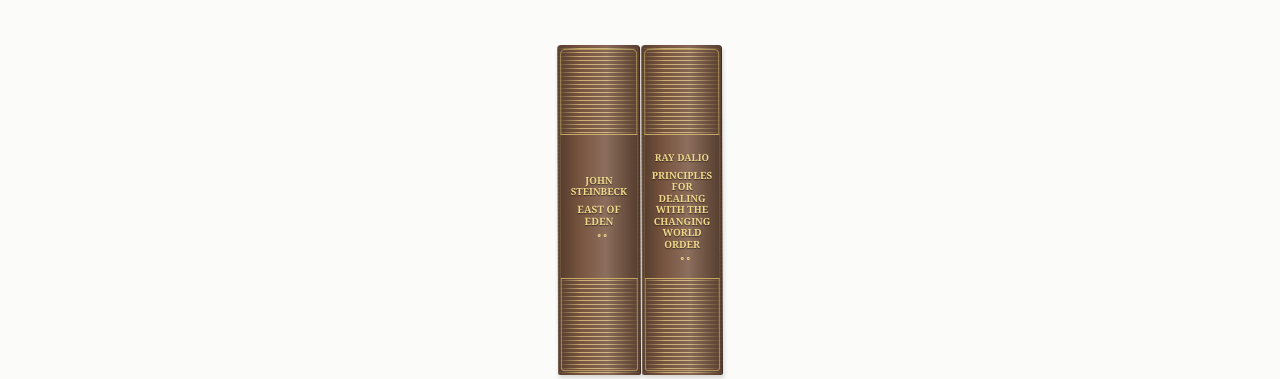
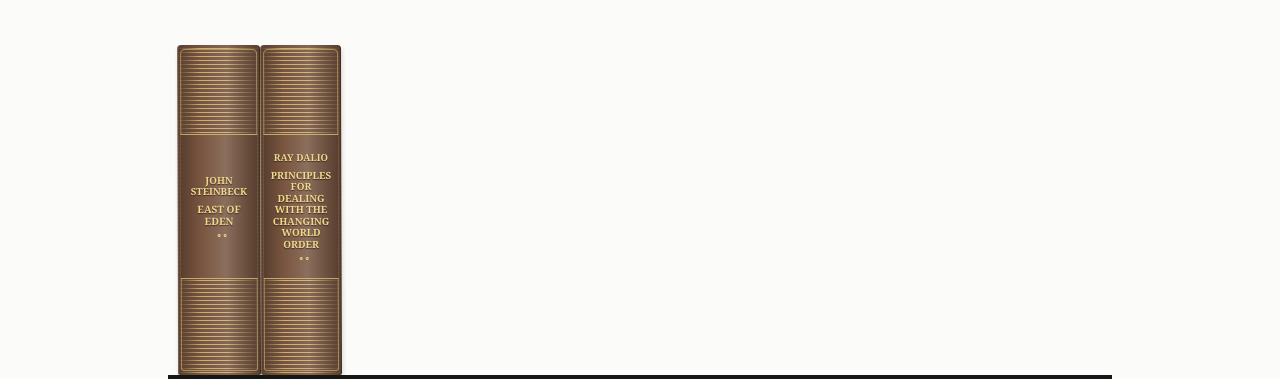
Before and after one commit to enitrat/blog, an Astro site: page /bookshelf in a window 1280 px wide. Shown: the part 421-800 px from the top of the page. Built offline with nearby package versions, Linux system fonts and the light colour scheme; Astro itself is replaced by a stand-in of ours; some packages are replaced by stand-ins of ours.

Commit message:
fix: pack bookshelf rows to available width

```diff
--- a/src/components/bookshelf/PleiadeShelf.astro
+++ b/src/components/bookshelf/PleiadeShelf.astro
@@ -9,14 +9,9 @@
 	href?: string;
 	size?: 'showcase' | 'extended';
 	pageRange: PageRange;
-	booksPerLevel?: number;
 }
 
-const { shelfBooks, label, href, size = 'showcase', pageRange, booksPerLevel = 10 } = Astro.props;
-
-const levels = Array.from({ length: Math.ceil(shelfBooks.length / booksPerLevel) }, (_, level) =>
-	shelfBooks.slice(level * booksPerLevel, (level + 1) * booksPerLevel),
-);
+const { shelfBooks, label, href, size = 'showcase', pageRange } = Astro.props;
 
 const tilts = [
 	...Array(3).fill(-0.16),
@@ -28,12 +23,9 @@
 
 
 <div class="pleiade-shelf__viewport" role="region" aria-label={label}>
-	<div class="pleiade-shelf__levels">
-		{levels.map((level, levelIndex) => (
-			<div class:list={['pleiade-shelf', { 'pleiade-shelf--compact': level.length < 6 }]}>
-				{level.map((book, index) => {
+	<div class:list={['pleiade-shelf', `pleiade-shelf--${size}`]}>
+		{shelfBooks.map((book, index) => {
 			const style = pleiadeStyleFor(book.author);
-					const bookIndex = levelIndex * booksPerLevel + index;
 			return (
 				<PleiadeSpine
 					title={book.title.replace(/\s*\(.*/, '')}
@@ -42,13 +34,11 @@
 					pageCount={book.edition.pageCount}
 					width={spineWidthFor(book.edition.pageCount, pageRange, size)}
 					size={size}
-							tilt={tilts[bookIndex % tilts.length]}
+					tilt={tilts[index % tilts.length]}
 					href={book.writingSlug ? `/writing/${book.writingSlug}/` : href}
 				/>
 			);
 		})}
-			</div>
-		))}
 	</div>
 </div>
 
@@ -59,25 +49,33 @@
 		outline-offset: 4px;
 	}
 
-	.pleiade-shelf__levels {
-		display: grid;
-		gap: 1.25rem;
-	}
-
 	.pleiade-shelf {
+		--shelf-book-height: 270px;
+		--shelf-row-gap: 1.25rem;
 		display: flex;
+		flex-wrap: wrap;
 		align-items: flex-end;
-		justify-content: space-between;
-		gap: 1px;
+		column-gap: 0;
+		row-gap: var(--shelf-row-gap);
 		width: 100%;
 		min-width: 0;
 		margin-inline: auto;
 		padding: 18px 10px 10px;
-		border-bottom: 8px solid var(--home-ink);
+		background-image:
+			linear-gradient(var(--home-paper) 0 18px, transparent 18px),
+			linear-gradient(
+				to bottom,
+				transparent 0 var(--shelf-book-height),
+				var(--home-ink) var(--shelf-book-height) calc(var(--shelf-book-height) + 8px),
+				transparent calc(var(--shelf-book-height) + 8px)
+			);
+		background-position: 0 0, 0 18px;
+		background-size: 100% 100%, 100% calc(var(--shelf-book-height) + var(--shelf-row-gap));
+		background-repeat: no-repeat, repeat-y;
 	}
 
-	.pleiade-shelf--compact {
-		justify-content: center;
+	.pleiade-shelf--extended {
+		--shelf-book-height: 330px;
 	}
 
 	@media (max-width: 720px) {
--- a/src/components/bookshelf/PleiadeSpine.astro
+++ b/src/components/bookshelf/PleiadeSpine.astro
@@ -52,8 +52,8 @@
 		--gold: #f0d98d;
 		position: relative;
 		display: block;
-		flex: 0 1 var(--spine-width);
-		width: min(var(--spine-width), 100%);
+		flex: 0 0 var(--spine-width);
+		width: var(--spine-width);
 		min-width: 0;
 		max-width: 100%;
 		height: 270px;
```
Lines whose indentation alone changed are shown as unchanged.
